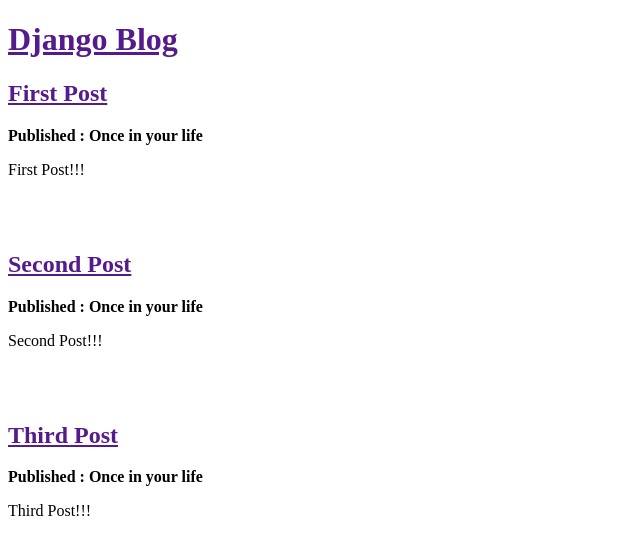
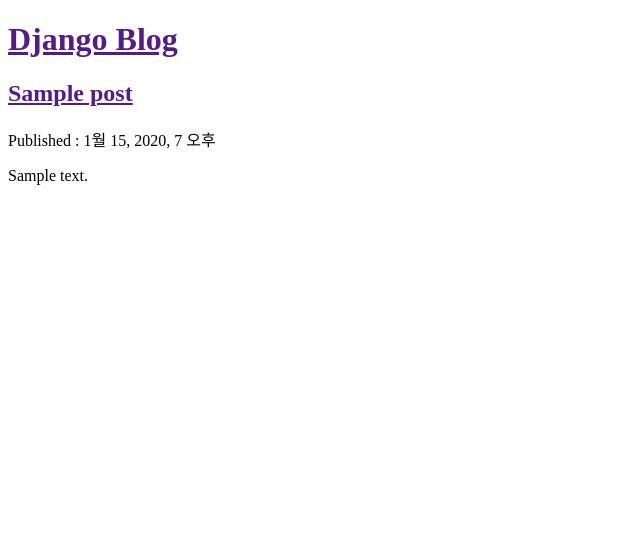
Before and after one commit to Davidace136/my-first-blog, a Django app: page / in a window 1280 px wide. Shown: the top 555 px of the page, without its empty margins (0-640 px from the left). Run offline with Django 3.2, Linux system fonts and the light colour scheme; tables that the repository leaves empty hold one stand-in row (values such as "Sample post").

Commit message:
Modified templates to display posts from database.

```diff
--- a/blog/templates/blog/post_list.html
+++ b/blog/templates/blog/post_list.html
@@ -10,27 +10,13 @@
         <h1><a href="">Django Blog</a> </h1>
     </header>
     <div>
-        <h2><a href="">First Post</a> </h2>
-        <p><strong>Published : Once in your life</strong></p>
-        <p>First Post!!!</p>
+        {% for post in posts %}
+            <h2><a href="">{{ post.title }}</a> </h2>
+            <p>Published : {{ post.published_date }}</p>
+            <p>{{ post.text | linebreaksbr }}</p>
+
+        {% endfor %}
     </div>
 
-    <br />
-    <br />
-
-    <div>
-        <h2><a href="">Second Post</a> </h2>
-        <p><strong>Published : Once in your life</strong></p>
-        <p>Second Post!!!</p>
-    </div>
-
-    <br />
-    <br />
-
-    <div>
-        <h2><a href="">Third Post</a> </h2>
-        <p><strong>Published : Once in your life</strong></p>
-        <p>Third Post!!!</p>
-    </div>
 </body>
 </html>
--- a/blog/views.py
+++ b/blog/views.py
@@ -1,4 +1,7 @@
 from django.shortcuts import render
+from .models import Post
+from django.utils import timezone
 
 def post_list(request):
-    return render(request, 'blog/post_list.html', {})
+    posts = Post.objects.order_by('published_date')
+    return render(request, 'blog/post_list.html', {'posts': posts})
--- a/mysite/urls.py
+++ b/mysite/urls.py
@@ -4,5 +4,5 @@
 
 urlpatterns = [
     url(r'^admin/', admin.site.urls),
-    url(r'', include('blog.urls'))
+    url(r'', include('blog.urls')),
 ]
```
Also changed, not shown: blog/models.py (+8 -3 lines), blog/migrations/0002_auto_20181009_2306.py (added).
